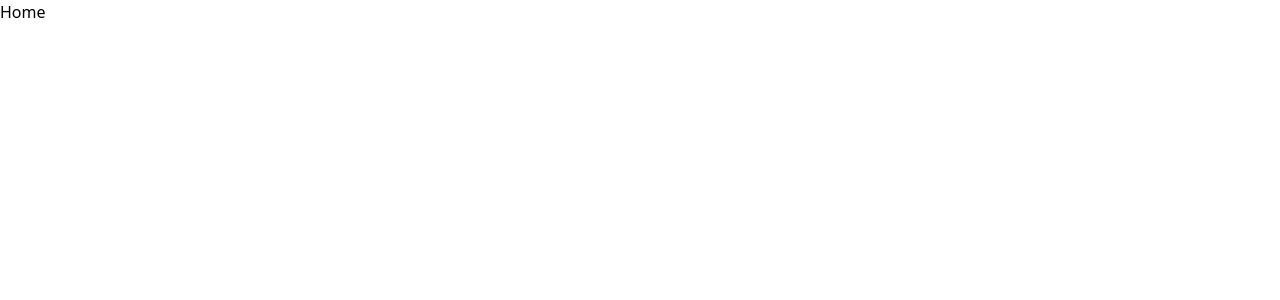
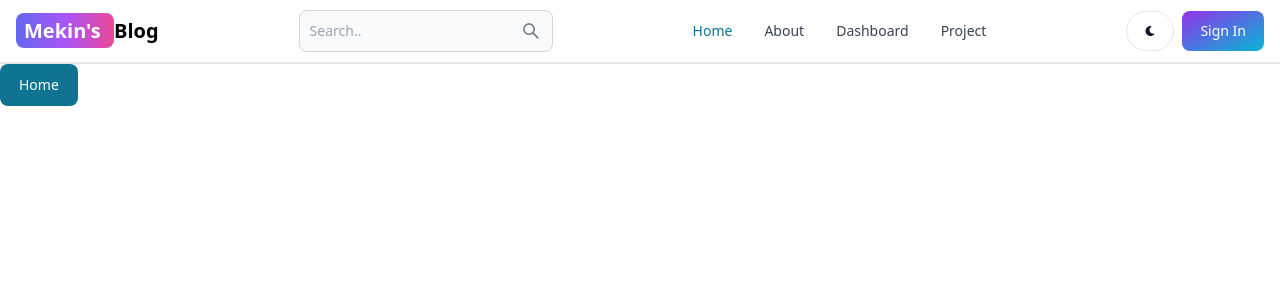
Before and after one commit to Mekin-jema/OSM_ETHIOPIA, a React (Vite) app in the folder Frontend/: page / in a window 1280 px wide. Shown: the top 300 px of the page. Built offline with nearby package versions, Linux system fonts and the light colour scheme.

Commit message:
Complete the header section

```diff
--- a/Frontend/package.json
+++ b/Frontend/package.json
@@ -10,8 +10,10 @@
     "preview": "vite preview"
   },
   "dependencies": {
+    "flowbite-react": "^0.10.2",
     "react": "^18.3.1",
     "react-dom": "^18.3.1",
+    "react-icons": "^5.3.0",
     "react-router-dom": "^6.27.0"
   },
   "devDependencies": {
--- a/Frontend/src/App.jsx
+++ b/Frontend/src/App.jsx
@@ -1,8 +1,10 @@
 import { BrowserRouter, Route, Routes } from "react-router-dom";
 import { Home, About, SignIn, SignUp, Dashboard, Project } from "./Pages";
+import Header from "./Components/Header";
 function App() {
   return (
     <BrowserRouter>
+      <Header />
       <Routes>
         <Route path="/" element={<Home />} />
         <Route path="/about" element={<About />} />
--- /dev/null
+++ b/Frontend/src/Components/Header.jsx
@@ -0,0 +1,60 @@
+import { Navbar, TextInput, Button } from "flowbite-react";
+import React from "react";
+import { Link, useLocation } from "react-router-dom";
+import { AiOutlineSearch } from "react-icons/ai";
+import { FaMoon } from "react-icons/fa";
+
+const Header = () => {
+  const path = useLocation().pathname;
+  return (
+    <Navbar className=" border-b-2">
+      <Link
+        to="/"
+        className="self-center whitespace-nowrap text-sm sm:text-xl font-semibold dark:text-white
+       "
+      >
+        {" "}
+        <span className=" px-2 py-1 bg-gradient-to-r from-indigo-500 via-purple-500 to-pink-500 rounded-lg text-white">
+          Mekin's{" "}
+        </span>
+        Blog
+      </Link>
+      <form>
+        <TextInput
+          type="text"
+          placeholder="Search.."
+          rightIcon={AiOutlineSearch}
+          className="hidden lg:inline"
+        />
+      </form>
+      <Button className="w-12 h-10 lg:hidden " color="gray" pill>
+        <AiOutlineSearch />
+      </Button>
+      <div className="flex  gap-2 md:order-2">
+        <Button className="w-12 h-10 hidden  sm:inline " color="gray" pill>
+          <FaMoon />
+        </Button>
+        <Link to="/sign-in">
+          <Button gradientDuoTone="purpleToBlue">Sign In</Button>
+        </Link>
+        <Navbar.Toggle />
+      </div>
+      <Navbar.Collapse>
+        <Navbar.Link active={path === "/"} as={"div"}>
+          <Link to="/">Home</Link>
+        </Navbar.Link>
+        <Navbar.Link active={path === "/about"} as={"div"}>
+          <Link to="/about">About</Link>
+        </Navbar.Link>
+        <Navbar.Link active={path === "/dashboard"} as={"div"}>
+          <Link to="/dashboard">Dashboard</Link>
+        </Navbar.Link>
+        <Navbar.Link active={path === "/Project"} as={"div"}>
+          <Link to="/project">Project</Link>
+        </Navbar.Link>
+      </Navbar.Collapse>
+    </Navbar>
+  );
+};
+
+export default Header;
--- a/Frontend/src/Pages/Home.jsx
+++ b/Frontend/src/Pages/Home.jsx
@@ -1,7 +1,7 @@
 import React from "react";
-
+import { Button } from "flowbite-react";
 const Home = () => {
-  return <div>Home</div>;
+  return <Button>Home</Button>;
 };
 
 export default Home;
--- a/Frontend/tailwind.config.js
+++ b/Frontend/tailwind.config.js
@@ -1,8 +1,10 @@
+const flowbite = require("flowbite-react/tailwind");
 /** @type {import('tailwindcss').Config} */
 export default {
-  content: ["./index.html", "./src/**/*.{js,ts,jsx,tsx}"],
+  content: ["./index.html", "./src/**/*.{js,ts,jsx,tsx}", flowbite.content()],
   theme: {
     extend: {},
   },
-  plugins: [],
+
+  plugins: [flowbite.content()],
 };
```
Also changed, not shown: 1 other file (tests, documents, lock files or other folders).
